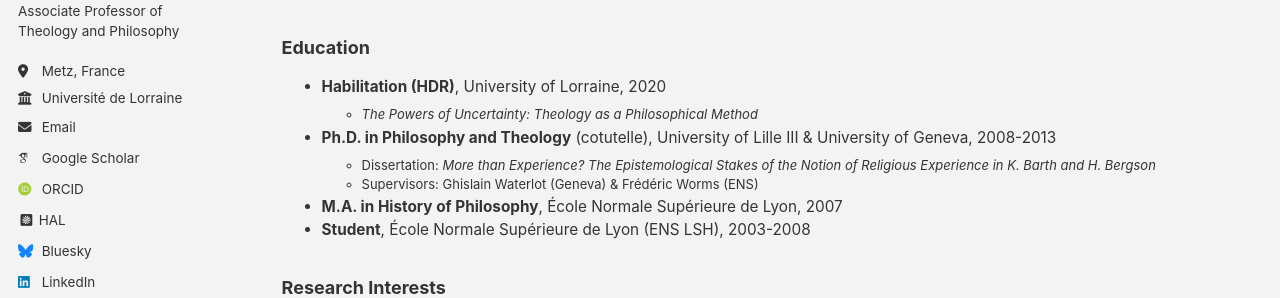
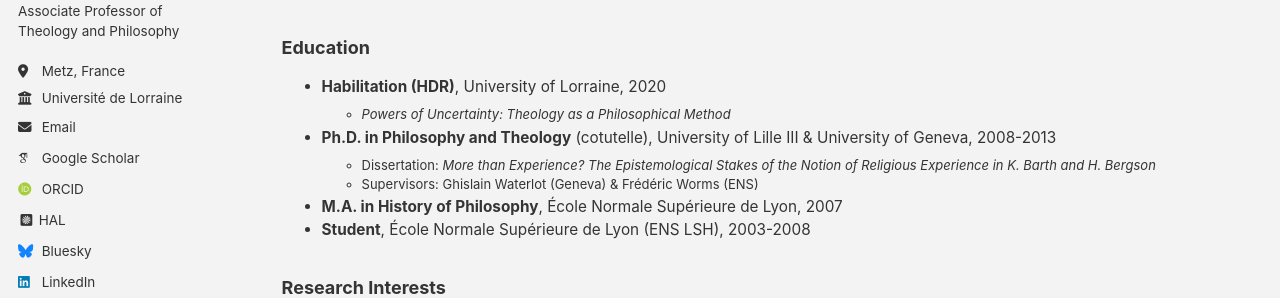
Before and after one commit to anfnl/anfnl.github.io, a Jekyll site: the page built from _pages/cv.md, in a window 1280 px wide and 900 px high. Shown: the part 322-620 px from the top of the window. Built offline with Jekyll 4.4.1, drawn with Linux system fonts in a browser that asks for light colours; some web fonts are replaced; a script that is not in the unit is left out.

Commit message:
Update cv.md

```diff
--- a/_pages/cv.md
+++ b/_pages/cv.md
@@ -21,7 +21,7 @@ redirect_from:
 ### Education
 
 * **Habilitation (HDR)**, University of Lorraine, 2020
-  * *The Powers of Uncertainty: Theology as a Philosophical Method*
+  * *Powers of Uncertainty: Theology as a Philosophical Method*
 * **Ph.D. in Philosophy and Theology** (cotutelle), University of Lille III & University of Geneva, 2008-2013
   * Dissertation: *More than Experience? The Epistemological Stakes of the Notion of Religious Experience in K. Barth and H. Bergson*
   * Supervisors: Ghislain Waterlot (Geneva) & Frédéric Worms (ENS)
```
